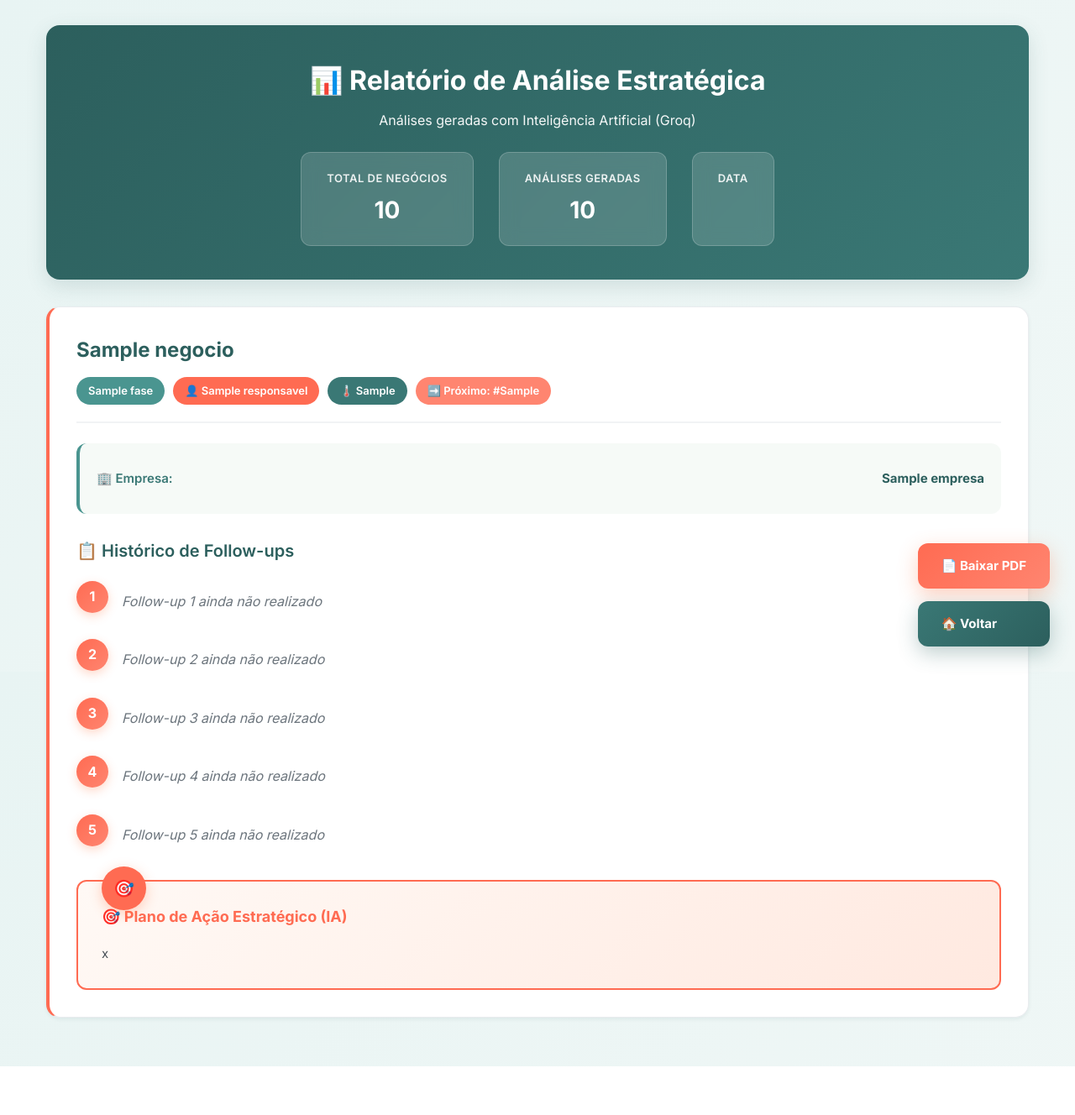
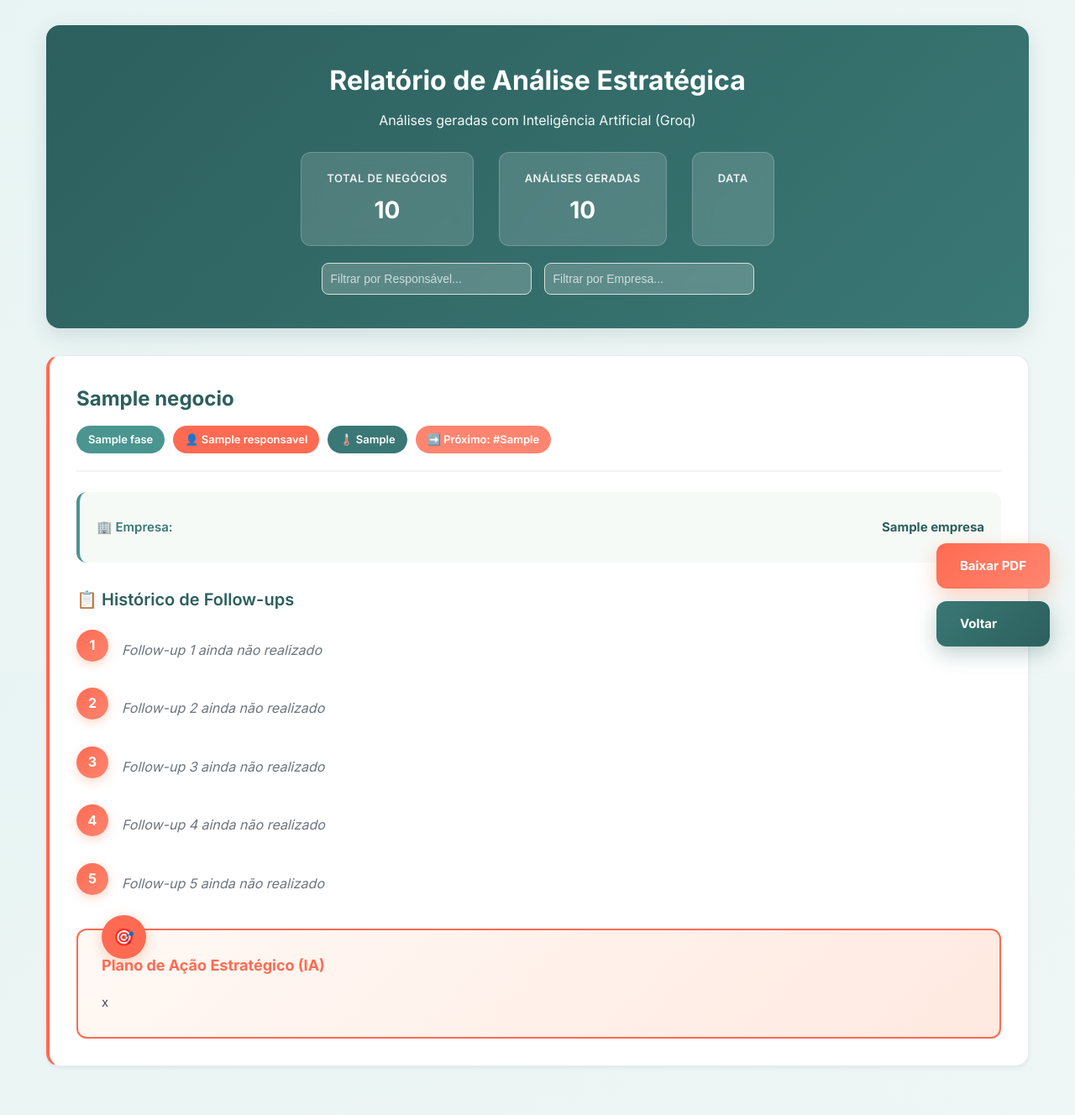
Before and after one commit to Dxniel804/Diagnostic_VM, a Flask app: template templates/relatorio.html in a window 1280 px wide. Shown: the whole page at 84% size. Before the commit the page ends 1270 px from the top, so only its background shows below. Run offline with Flask 3, Linux system fonts and the light colour scheme; the template is opened without the code that fills it: most values are stand-ins (such as "Sample title", 1, 10 or a date in 2020); some libraries are stand-ins or nearby versions.

Commit message:
fix: Change screen interface

```diff
--- a/app.py
+++ b/app.py
@@ -14,11 +14,15 @@
 import tempfile
 from werkzeug.utils import secure_filename
 from reportlab.lib.pagesizes import A4
-from reportlab.platypus import SimpleDocTemplate, Paragraph, Spacer, Table, TableStyle, PageBreak
+from reportlab.platypus import SimpleDocTemplate, Paragraph, Spacer, Table, TableStyle, PageBreak, KeepTogether
 from reportlab.lib.styles import getSampleStyleSheet, ParagraphStyle
 from reportlab.lib.units import inch
 from reportlab.lib import colors
 from datetime import datetime
+
+# Cores da Vendamais
+VM_GREEN = colors.HexColor('#006400')  # Verde escuro
+VM_ORANGE = colors.HexColor('#FF8C00') # Laranja
 import io
 
 # Carrega variáveis de ambiente
@@ -970,32 +974,64 @@
 
         # Cria buffer em memória
         buffer = io.BytesIO()
-        doc = SimpleDocTemplate(buffer, pagesize=A4, rightMargin=72, leftMargin=72, topMargin=72, bottomMargin=18)
+        doc = SimpleDocTemplate(buffer, pagesize=A4, rightMargin=50, leftMargin=50, topMargin=50, bottomMargin=50)
 
         # Estilos
         styles = getSampleStyleSheet()
+
+        # Estilo do Título Principal
         title_style = ParagraphStyle(
             'CustomTitle',
             parent=styles['Heading1'],
-            fontSize=20,
+            fontSize=24,
             spaceAfter=30,
-            alignment=1,
-            textColor=colors.HexColor('#2c3e50')
+            alignment=1, # Center
+            textColor=VM_GREEN,
+            fontName='Helvetica-Bold'
         )
 
-        heading_style = ParagraphStyle(
-            'CustomHeading',
+        # Estilo para Nome do Negócio
+        business_style = ParagraphStyle(
+            'BusinessTitle',
             parent=styles['Heading2'],
-            fontSize=14,
-            spaceAfter=12,
-            textColor=colors.HexColor('#34495e')
+            fontSize=16,
+            spaceAfter=10,
+            spaceBefore=20,
+            textColor=VM_ORANGE,
+            fontName='Helvetica-Bold',
+            borderPadding=5,
+            borderColor=VM_GREEN,
+            borderWidth=0,
+            backColor=colors.Color(0.95, 0.95, 0.95) # Fundo cinza claro
         )
 
+        # Estilo para Subtítulos (Diagnóstico, Estratégia, etc)
+        section_header_style = ParagraphStyle(
+            'SectionHeader',
+            parent=styles['Heading3'],
+            fontSize=12,
+            spaceAfter=6,
+            spaceBefore=12,
+            textColor=VM_GREEN,
+            fontName='Helvetica-Bold'
+        )
+
+        # Estilo Normal
         normal_style = ParagraphStyle(
             'CustomNormal',
             parent=styles['Normal'],
             fontSize=10,
             spaceAfter=6,
+            leading=14,
+            textColor=colors.HexColor('#2c3e50')
+        )
+
+        # Estilo para Labels (Empresa, Responsável, etc)
+        label_style = ParagraphStyle(
+            'LabelStyle',
+            parent=styles['Normal'],
+            fontSize=10,
+            textColor=colors.HexColor('#7f8c8d'),
             leading=14
         )
 
@@ -1003,51 +1039,85 @@
         story = []
 
         # Título
-        story.append(Paragraph("Relatório de Análise Estratégica de CRM", title_style))
-        story.append(Spacer(1, 20))
-
-        # Data e resumo
-        data_atual = datetime.now().strftime("%d/%m/%Y %H:%M")
-        story.append(Paragraph(f"<b>Data:</b> {data_atual}", normal_style))
-        story.append(Paragraph(f"<b>Total de Negócios Analisados:</b> {total}", normal_style))
-        story.append(Spacer(1, 20))
+        story.append(Paragraph("Relatório de Análise Estratégica", title_style))
+        story.append(Paragraph(f"Gerado em: {datetime.now().strftime('%d/%m/%Y às %H:%M')}",
+                             ParagraphStyle('Date', parent=normal_style, alignment=1, textColor=colors.gray)))
+        story.append(Spacer(1, 30))
 
         # Análises detalhadas
         for i, item in enumerate(relatorio_final, 1):
+            # Container para manter o bloco junto se possível
+            elements = []
+
             # Cabeçalho do Cliente
-            story.append(Paragraph(f"<b>{i}. {item['negocio']}</b>", heading_style))
-            story.append(Paragraph(f"<b>Empresa:</b> {item['empresa']}", normal_style))
-            story.append(Paragraph(f"<b>Responsável:</b> {item['responsavel']}", normal_style))
+            elements.append(Paragraph(f"{i}. {item['negocio']}", business_style))
 
-            # Status Atual
-            story.append(Paragraph(f"<b>Fase:</b> {item['fase']}", normal_style))
-            story.append(Paragraph(f"<b>Temperatura Atual:</b> {item.get('temperatura_atual', 'Não informada')}", normal_style))
+            # Dados principais em tabela para organização
+            data = [
+                [Paragraph(f"<b>Empresa:</b> {item['empresa']}", normal_style),
+                 Paragraph(f"<b>Responsável:</b> {item['responsavel']}", normal_style)],
+                [Paragraph(f"<b>Fase:</b> {item['fase']}", normal_style),
+                 Paragraph(f"<b>Temperatura:</b> {item.get('temperatura_atual', 'Não informada')}", normal_style)],
+                [Paragraph(f"<b>Último Follow-up:</b> #{item.get('ultimo_follow', 0)}", normal_style),
+                 Paragraph(f"<b>Próximo Passo:</b> #{item.get('proximo_follow', 1)}", normal_style)]
+            ]
 
-            # Follow-up
-            ultimo = item.get('ultimo_follow', 0)
-            proximo = item.get('proximo_follow', 1)
-            if ultimo > 0:
-                story.append(Paragraph(f"<b>Último Follow-up Realizado:</b> #{ultimo}", normal_style))
-            story.append(Paragraph(f"<b>Próximo Follow-up:</b> #{proximo}", normal_style))
-            story.append(Spacer(1, 10))
+            t = Table(data, colWidths=[3.5*inch, 3.5*inch])
+            t.setStyle(TableStyle([
+                ('VALIGN', (0,0), (-1,-1), 'TOP'),
+                ('TOPPADDING', (0,0), (-1,-1), 2),
+                ('BOTTOMPADDING', (0,0), (-1,-1), 2),
+            ]))
+            elements.append(t)
+            elements.append(Spacer(1, 10))
 
-            # Plano de Ação (IA)
-            story.append(Paragraph("<b>Plano de Ação Estratégico (IA):</b>", normal_style))
-            analise_text = item.get('analise_proximo_passo', 'Análise não disponível')
-            # Limita tamanho para não quebrar o PDF
-            if len(analise_text) > 1500:
-                analise_text = analise_text[:1500] + '...'
-            story.append(Paragraph(analise_text, normal_style))
-            story.append(Spacer(1, 20))
+            # Processamento da Análise da IA
+            analise_text = item.get('analise_proximo_passo', '')
 
-            # Quebra de página entre empresas (exceto na última)
+            # Remove os marcadores de markdown ** se existirem
+            analise_text = analise_text.replace('**DIAGNÓSTICO DA SITUAÇÃO:**', 'DIAGNÓSTICO DA SITUAÇÃO')
+            analise_text = analise_text.replace('**ESTRATÉGIA PARA O PRÓXIMO PASSO:**', 'ESTRATÉGIA PARA O PRÓXIMO PASSO')
+            analise_text = analise_text.replace('**AÇÃO RECOMENDADA:**', 'AÇÃO RECOMENDADA')
+
+            # Divide o texto em linhas para processar
+            lines = analise_text.split('\n')
+
+            for line in lines:
+                line = line.strip()
+                if not line:
+                    continue
+
+                # Verifica se é um cabeçalho de seção
+                if 'DIAGNÓSTICO DA SITUAÇÃO' in line:
+                    elements.append(Paragraph("🔍 DIAGNÓSTICO DA SITUAÇÃO", section_header_style))
+                elif 'ESTRATÉGIA PARA O PRÓXIMO PASSO' in line:
+                    elements.append(Paragraph("🎯 ESTRATÉGIA PARA O PRÓXIMO PASSO", section_header_style))
+                elif 'AÇÃO RECOMENDADA' in line:
+                    elements.append(Paragraph("🚀 AÇÃO RECOMENDADA", section_header_style))
+                else:
+                    # Remove asteriscos de markdown se sobrarem
+                    clean_line = line.replace('**', '').strip()
+                    if clean_line.startswith('-'):
+                        # Item de lista
+                        elements.append(Paragraph(f"• {clean_line[1:].strip()}", normal_style))
+                    else:
+                        elements.append(Paragraph(clean_line, normal_style))
+
+            elements.append(Spacer(1, 20))
+
+            # Adiciona ao story (tenta manter junto)
+            story.append(KeepTogether(elements))
+
+            # Linha divisória
             if i < total:
-                story.append(PageBreak())
+                story.append(Spacer(1, 10))
+                story.append(Paragraph("_" * 60, ParagraphStyle('Line', parent=normal_style, alignment=1, textColor=colors.lightgrey)))
+                story.append(Spacer(1, 20))
 
         # Rodapé
-        story.append(Spacer(1, 20))
-        story.append(Paragraph("<b>Relatório gerado por:</b> Sistema de Automação de Vendas com IA", normal_style))
-        story.append(Paragraph(f"<b>Emissão:</b> {data_atual}", normal_style))
+        story.append(Spacer(1, 30))
+        story.append(Paragraph("Relatório gerado por Sistema de Automação de Vendas",
+                             ParagraphStyle('Footer', parent=normal_style, alignment=1, fontSize=8, textColor=colors.gray)))
 
         # Gera o PDF
         doc.build(story)
@@ -1056,7 +1126,7 @@
         # Prepara resposta
         response = make_response(buffer.getvalue())
         response.headers['Content-Type'] = 'application/pdf'
-        response.headers['Content-Disposition'] = f'inline; filename=relatorio_analise_{datetime.now().strftime("%Y%m%d_%H%M")}.pdf'
+        response.headers['Content-Disposition'] = f'inline; filename=relatorio_estrategico_{datetime.now().strftime("%Y%m%d_%H%M")}.pdf'
 
         logger.info(f"PDF gerado com sucesso: {total} itens")
         return response
--- a/static/css/style.css
+++ b/static/css/style.css
@@ -3,7 +3,7 @@
    Design profissional e clean
    ============================================ */
 
-   :root {
+:root {
     /* Cores principais VendaMais */
     --vm-teal-dark: #2c5f5d;
     --vm-teal-medium: #3a7875;
@@ -111,8 +111,15 @@
 }
 
 @keyframes float {
-    0%, 100% { transform: translateY(0px); }
-    50% { transform: translateY(-10px); }
+
+    0%,
+    100% {
+        transform: translateY(0px);
+    }
+
+    50% {
+        transform: translateY(-10px);
+    }
 }
 
 .upload-title {
@@ -289,8 +296,13 @@
 }
 
 @keyframes spin {
-    0% { transform: rotate(0deg); }
-    100% { transform: rotate(360deg); }
+    0% {
+        transform: rotate(0deg);
+    }
+
+    100% {
+        transform: rotate(360deg);
+    }
 }
 
 #loadingArea p {
@@ -325,6 +337,7 @@
         opacity: 0;
         transform: translateY(-10px);
     }
+
     to {
         opacity: 1;
         transform: translateY(0);
@@ -766,14 +779,78 @@
     text-align: center !important;
 }
 
-.mb-0 { margin-bottom: 0 !important; }
-.mb-1 { margin-bottom: 8px !important; }
-.mb-2 { margin-bottom: 16px !important; }
-.mb-3 { margin-bottom: 24px !important; }
-.mb-4 { margin-bottom: 32px !important; }
+.mb-0 {
+    margin-bottom: 0 !important;
+}
 
-.mt-0 { margin-top: 0 !important; }
-.mt-1 { margin-top: 8px !important; }
-.mt-2 { margin-top: 16px !important; }
-.mt-3 { margin-top: 24px !important; }
-.mt-4 { margin-top: 32px !important; }
+.mb-1 {
+    margin-bottom: 8px !important;
+}
+
+.mb-2 {
+    margin-bottom: 16px !important;
+}
+
+.mb-3 {
+    margin-bottom: 24px !important;
+}
+
+.mb-4 {
+    margin-bottom: 32px !important;
+}
+
+.mt-0 {
+    margin-top: 0 !important;
+}
+
+.mt-1 {
+    margin-top: 8px !important;
+}
+
+.mt-2 {
+    margin-top: 16px !important;
+}
+
+.mt-3 {
+    margin-top: 24px !important;
+}
+
+.mt-4 {
+    margin-top: 32px !important;
+}
+
+/* Filtros */
+.filter-input {
+    width: 250px;
+    padding: 12px 16px;
+    border: 2px solid var(--vm-gray-300);
+    border-radius: 10px;
+    font-size: 14px;
+    transition: var(--transition-base);
+    background: rgba(255, 255, 255, 0.2);
+    color: white;
+    backdrop-filter: blur(5px);
+}
+
+.filter-input::placeholder {
+    color: rgba(255, 255, 255, 0.7);
+}
+
+.filter-input:focus {
+    outline: none;
+    border-color: var(--vm-coral);
+    background: rgba(255, 255, 255, 0.3);
+    box-shadow: 0 0 0 4px rgba(255, 107, 53, 0.2);
+}
+
+@media (max-width: 768px) {
+    .filters-section {
+        flex-direction: column;
+        align-items: center;
+    }
+
+    .filter-input {
+        width: 100%;
+        max-width: 300px;
+    }
+}
--- a/templates/relatorio.html
+++ b/templates/relatorio.html
@@ -1,5 +1,6 @@
 <!DOCTYPE html>
 <html lang="pt-br">
+
 <head>
     <meta charset="UTF-8">
     <meta name="viewport" content="width=device-width, initial-scale=1.0">
@@ -7,16 +8,17 @@
     <link rel="stylesheet" href="{{ url_for('static', filename='css/style.css') }}">
     <link href="https://fonts.googleapis.com/css2?family=Inter:wght@400;500;600;700&display=swap" rel="stylesheet">
 </head>
+
 <body>
     <div class="container">
         <!-- Cabeçalho do Relatório -->
         <div class="report-header">
-            <h1>📊 Relatório de Análise Estratégica</h1>
+            <h1>Relatório de Análise Estratégica</h1>
             <p>Análises geradas com Inteligência Artificial (Groq)</p>
             <div class="report-stats">
                 <div class="stat-item">
                     <div class="stat-label">Total de Negócios</div>
-                    <div class="stat-value">{{ total }}</div>
+                    <div class="stat-value" id="total-count">{{ total }}</div>
                 </div>
                 <div class="stat-item">
                     <div class="stat-label">Análises Geradas</div>
@@ -25,6 +27,20 @@
                 <div class="stat-item">
                     <div class="stat-label">Data</div>
                     <div class="stat-value">{{ moment().format('DD/MM') if moment else 'Hoje' }}</div>
+                </div>
+            </div>
+
+            <!-- Filtros -->
+            <div class="filters-section"
+                style="margin-top: 20px; display: flex; gap: 15px; justify-content: center; flex-wrap: wrap;">
+                <div class="filter-group">
+                    <input type="text" id="filter-responsavel" placeholder="Filtrar por Responsável..."
+                        class="filter-input"
+                        style="padding: 10px; border-radius: 8px; border: 1px solid #ddd; width: 250px;">
+                </div>
+                <div class="filter-group">
+                    <input type="text" id="filter-empresa" placeholder="Filtrar por Empresa..." class="filter-input"
+                        style="padding: 10px; border-radius: 8px; border: 1px solid #ddd; width: 250px;">
                 </div>
             </div>
         </div>
@@ -39,7 +55,8 @@
                     <div class="negocio-meta">
                         <span class="meta-badge badge-fase">{{ item.fase }}</span>
                         <span class="meta-badge badge-resp">👤 {{ item.responsavel }}</span>
-                        <span class="meta-badge badge-temp">🌡️ {{ item.get('temperatura_atual', 'Não informada') }}</span>
+                        <span class="meta-badge badge-temp">🌡️ {{ item.get('temperatura_atual', 'Não informada')
+                            }}</span>
                         {% if item.get('ultimo_follow', 0) > 0 %}
                         <span class="meta-badge badge-follow">📞 Último: #{{ item.ultimo_follow }}</span>
                         {% endif %}
@@ -71,7 +88,7 @@
                         {% if 'quente' in temp.lower() %}
                         <span class="timeline-temperatura temp-quente">🔥 QUENTE</span>
                         {% elif 'morno' in temp.lower() %}
-                                <span class="timeline-temperatura temp-morno">🌡️ MORNO</span>
+                        <span class="timeline-temperatura temp-morno"> MORNO</span>
                         {% elif 'frio' in temp.lower() %}
                         <span class="timeline-temperatura temp-frio">❄️ FRIO</span>
                         {% else %}
@@ -88,7 +105,7 @@
 
             <!-- Análise Estratégica da IA -->
             <div class="analise-box">
-                <div class="analise-title">🎯 Plano de Ação Estratégico (IA)</div>
+                <div class="analise-title">Plano de Ação Estratégico (IA)</div>
                 <div class="analise-content">{{ item.analise_proximo_passo }}</div>
             </div>
         </div>
@@ -98,11 +115,48 @@
     <!-- Botões de Ação Flutuantes -->
     <div class="action-buttons">
         <a href="{{ url_for('gerar_pdf') }}" class="btn-action" target="_blank">
-            📄 Baixar PDF
+            Baixar PDF
         </a>
         <a href="{{ url_for('index') }}" class="btn-action btn-secondary-action">
-            🏠 Voltar
+            Voltar
         </a>
     </div>
+    <script>
+        document.addEventListener('DOMContentLoaded', function () {
+            const filterResp = document.getElementById('filter-responsavel');
+            const filterEmp = document.getElementById('filter-empresa');
+            const cards = document.querySelectorAll('.negocio-card');
+            const totalCount = document.getElementById('total-count');
+
+            function filterCards() {
+                const respValue = filterResp.value.toLowerCase();
+                const empValue = filterEmp.value.toLowerCase();
+                let visibleCount = 0;
+
+                cards.forEach(card => {
+                    const respText = card.querySelector('.badge-resp').textContent.toLowerCase();
+                    const empText = card.querySelector('.status-value').textContent.toLowerCase();
+
+                    const matchesResp = respText.includes(respValue);
+                    const matchesEmp = empText.includes(empValue);
+
+                    if (matchesResp && matchesEmp) {
+                        card.style.display = 'block';
+                        visibleCount++;
+                    } else {
+                        card.style.display = 'none';
+                    }
+                });
+
+                if (totalCount) {
+                    totalCount.textContent = visibleCount;
+                }
+            }
+
+            filterResp.addEventListener('input', filterCards);
+            filterEmp.addEventListener('input', filterCards);
+        });
+    </script>
 </body>
+
 </html>
```
Also changed, not shown: DEAL_20260123_6b518a4a_6973be27927ee.csv (deleted, +0 -7 lines), templates/index.html (+5 -5 lines). Lines whose indentation alone changed are shown as unchanged.
